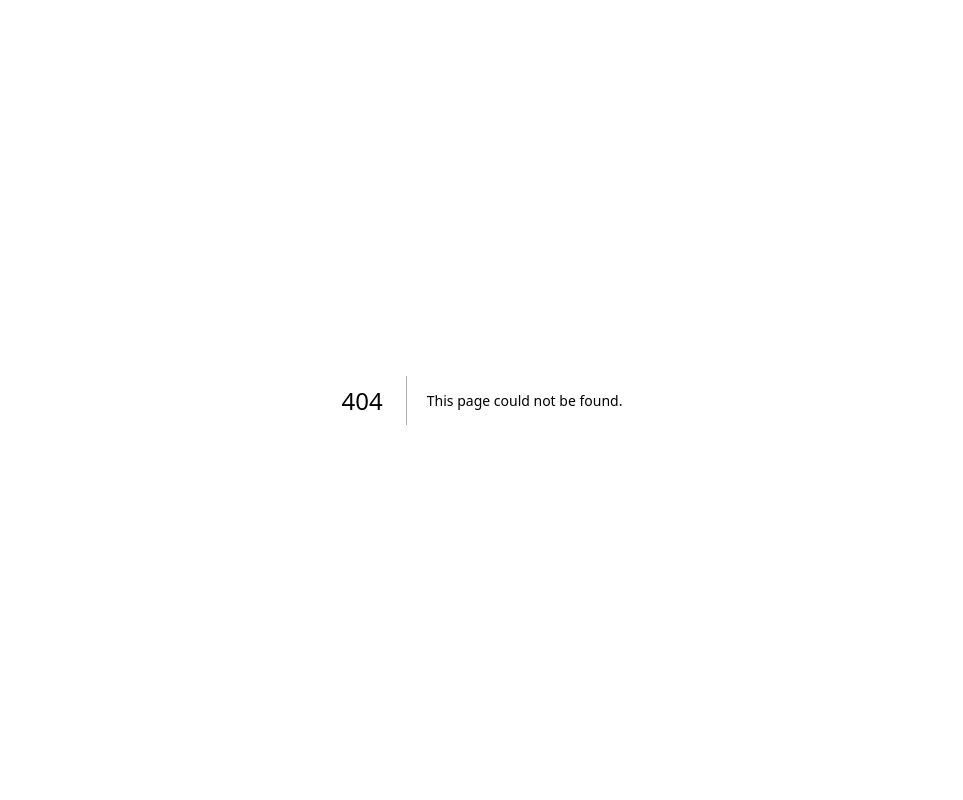
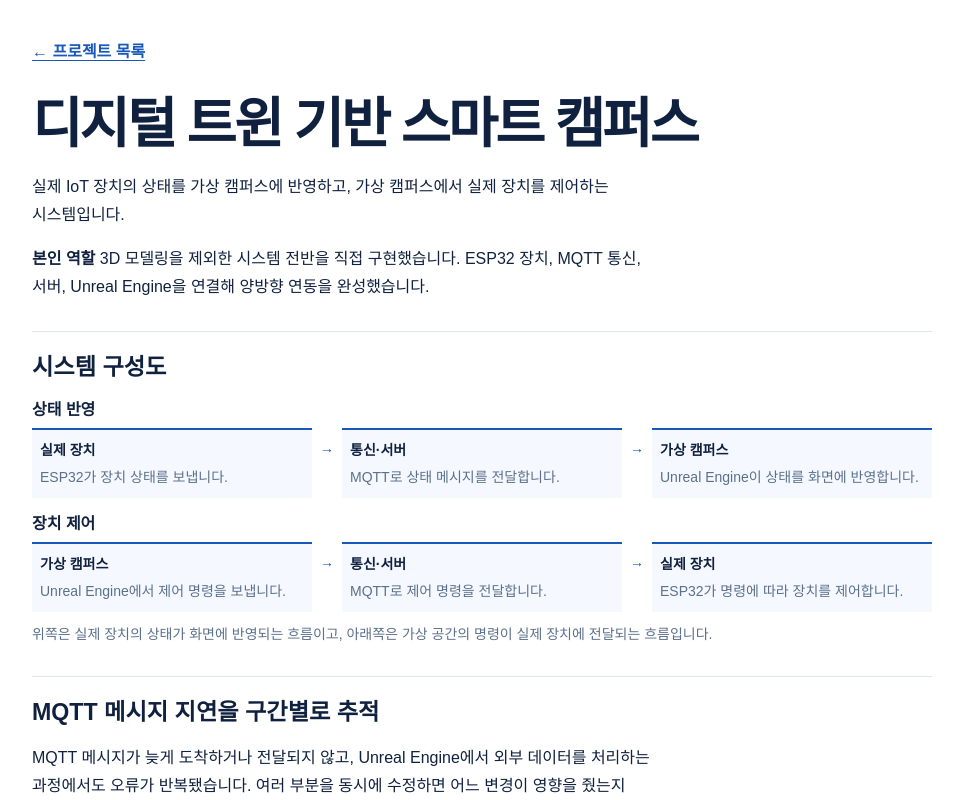
Before and after one commit to SuperNova080710/Trace, a Next.js app: page /projects/digital-twin in a window 1280 px wide. Before the commit this address had no page. Shown: the top 800 px of the page, without its empty margins (158-1121 px from the left). Built offline with nearby package versions, Linux system fonts and the light colour scheme.

Commit message:
feat: 디지털 트윈 대표작 상세와 구성도 추가
- 홈 첫 프로젝트에 스마트 캠퍼스 상세와 게재 논문 링크 배치
- 상태 반영과 장치 제어의 두 방향을 구성도로 설명
- 본인 구현 범위와 연동 오류 추적, 시연·게재 이력을 정리

```diff
--- /dev/null
+++ b/src/app/projects/digital-twin/page.tsx
@@ -0,0 +1,74 @@
+import type { Metadata } from "next";
+import Link from "next/link";
+import "./project.css";
+
+export const metadata: Metadata = {
+  title: "디지털 트윈 기반 스마트 캠퍼스 | TRACE",
+  description: "ESP32, MQTT, 서버, Unreal Engine을 연결해 실제 장치와 가상 캠퍼스를 양방향으로 연동한 프로젝트.",
+};
+
+const flows = [
+  {
+    name: "상태 반영",
+    stages: [
+      { title: "실제 장치", description: "ESP32가 장치 상태를 보냅니다." },
+      { title: "통신·서버", description: "MQTT로 상태 메시지를 전달합니다." },
+      { title: "가상 캠퍼스", description: "Unreal Engine이 상태를 화면에 반영합니다." },
+    ],
+  },
+  {
+    name: "장치 제어",
+    stages: [
+      { title: "가상 캠퍼스", description: "Unreal Engine에서 제어 명령을 보냅니다." },
+      { title: "통신·서버", description: "MQTT로 제어 명령을 전달합니다." },
+      { title: "실제 장치", description: "ESP32가 명령에 따라 장치를 제어합니다." },
+    ],
+  },
+];
+
+export default function DigitalTwinProject() {
+  return (
+    <main className="twin-project">
+      <Link className="twin-back" href="/#approach">← 프로젝트 목록</Link>
+      <header className="twin-intro">
+        <h1>디지털 트윈 기반 스마트 캠퍼스</h1>
+        <p>실제 IoT 장치의 상태를 가상 캠퍼스에 반영하고, 가상 캠퍼스에서 실제 장치를 제어하는 시스템입니다.</p>
+        <p><strong>본인 역할</strong> 3D 모델링을 제외한 시스템 전반을 직접 구현했습니다. ESP32 장치, MQTT 통신, 서버, Unreal Engine을 연결해 양방향 연동을 완성했습니다.</p>
+      </header>
+
+      <section className="twin-section" aria-labelledby="twin-diagram-title">
+        <h2 id="twin-diagram-title">시스템 구성도</h2>
+        <figure className="twin-diagram">
+          {flows.map(({ name, stages }) => (
+            <div key={name} className="twin-flow">
+              <h3>{name}</h3>
+              <ol aria-label={name}>
+                {stages.map(({ title, description }, index) => (
+                  <li key={title}>
+                    {index > 0 && <span className="twin-arrow" aria-hidden="true">→</span>}
+                    <strong>{title}</strong>
+                    <span>{description}</span>
+                  </li>
+                ))}
+              </ol>
+            </div>
+          ))}
+          <figcaption>위쪽은 실제 장치의 상태가 화면에 반영되는 흐름이고, 아래쪽은 가상 공간의 명령이 실제 장치에 전달되는 흐름입니다.</figcaption>
+        </figure>
+      </section>
+
+      <section className="twin-section" aria-labelledby="twin-debugging-title">
+        <h2 id="twin-debugging-title">MQTT 메시지 지연을 구간별로 추적</h2>
+        <p>MQTT 메시지가 늦게 도착하거나 전달되지 않고, Unreal Engine에서 외부 데이터를 처리하는 과정에서도 오류가 반복됐습니다. 여러 부분을 동시에 수정하면 어느 변경이 영향을 줬는지 파악하기 어려웠습니다.</p>
+        <p>ESP32, 네트워크, 서버, Unreal Engine으로 흐름을 나누고 각 구간이 정상적으로 동작하는지 차례대로 확인했습니다. 확인한 구간을 기준으로 원인을 좁혀 실제 장치와 가상 캠퍼스의 연결을 완성했습니다.</p>
+      </section>
+
+      <section className="twin-section" aria-labelledby="twin-publication-title">
+        <h2 id="twin-publication-title">시연과 논문 게재</h2>
+        <p>2024년 캡스톤에서 개발을 시작했고, 팀은 장치 상태 반영과 원격 제어를 시연했습니다. 같은 프로젝트를 논문경진대회로 이어갔으며, 2025년 디지털콘텐츠학회논문지(KCI 등재)에 게재했습니다.</p>
+        <p>「디지털 트윈 및 메타버스 융합형 스마트 캠퍼스 설계 및 구현」<br />디지털콘텐츠학회논문지, 26권 12호, 3391–3397쪽</p>
+        <a href="https://doi.org/10.9728/dcs.2025.26.12.3391">게재 논문 보기 <span aria-hidden="true">↗</span></a>
+      </section>
+    </main>
+  );
+}
--- /dev/null
+++ b/src/app/projects/digital-twin/project.css
@@ -0,0 +1,22 @@
+.twin-project {
+  width: min(100% - 40px, 900px);
+  margin-inline: auto;
+  padding-block: 30px 72px;
+  color: var(--text);
+  line-height: 1.75;
+  word-break: keep-all;
+}
+.twin-project a { color: #1958b9; font-weight: 700; text-decoration: underline; text-underline-offset: .2em; }
+.twin-back { display: inline-flex; align-items: center; min-height: 44px; }
+.twin-intro { margin-block: 18px 30px; }
+.twin-intro h1 { margin: 0; font-size: clamp(2rem, 5vw, 3.4rem); line-height: 1.2; letter-spacing: -.05em; }
+.twin-intro p, .twin-section > p { max-width: 72ch; }
+.twin-section { margin-top: 30px; padding-top: 20px; border-top: 1px solid var(--line); }
+.twin-section h2 { margin: 0; font-size: 1.45rem; line-height: 1.35; }
+.twin-diagram { margin: 12px 0 0; }
+.twin-flow h3 { margin: 12px 0 4px; font-size: 1rem; }
+.twin-flow ol { display: grid; grid-template-columns: repeat(3, minmax(0, 1fr)); gap: clamp(10px, 4vw, 30px); margin: 0; padding: 0; list-style: none; }
+.twin-flow li { position: relative; display: grid; align-content: start; gap: 3px; padding: 8px; background: var(--canvas); border-top: 2px solid #1958b9; font-size: .875rem; }
+.twin-flow li > span:not(.twin-arrow) { color: var(--muted); overflow-wrap: anywhere; }
+.twin-arrow { position: absolute; inset-inline-end: 100%; top: 6px; width: clamp(10px, 4vw, 30px); color: #1958b9; text-align: center; }
+.twin-diagram figcaption { margin-top: 10px; color: var(--muted); font-size: .875rem; }
```
Also changed, not shown: scripts/check-export.mjs (+8 -1 lines), src/components/trace-lab.tsx (+9 -14 lines), 1 other file (tests, documents, lock files or other folders).
